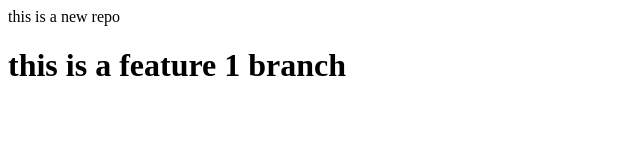
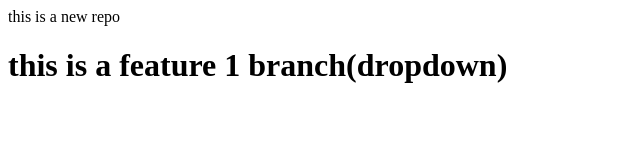
Before and after one commit to AbhishekK1301/newRepo, a plain HTML site: page index.html in a window 1280 px wide. Shown: the whole page, without its empty margins (0-640 px from the left). Drawn offline with Linux system fonts and the light colour scheme.

Commit message:
adding dropdown

```diff
--- a/index.html
+++ b/index.html
@@ -1,3 +1,3 @@
 <p>this is a new repo</p>
 
-<h1>this is a feature 1 branch</h1>
+<h1>this is a feature 1 branch(dropdown)</h1>
```
